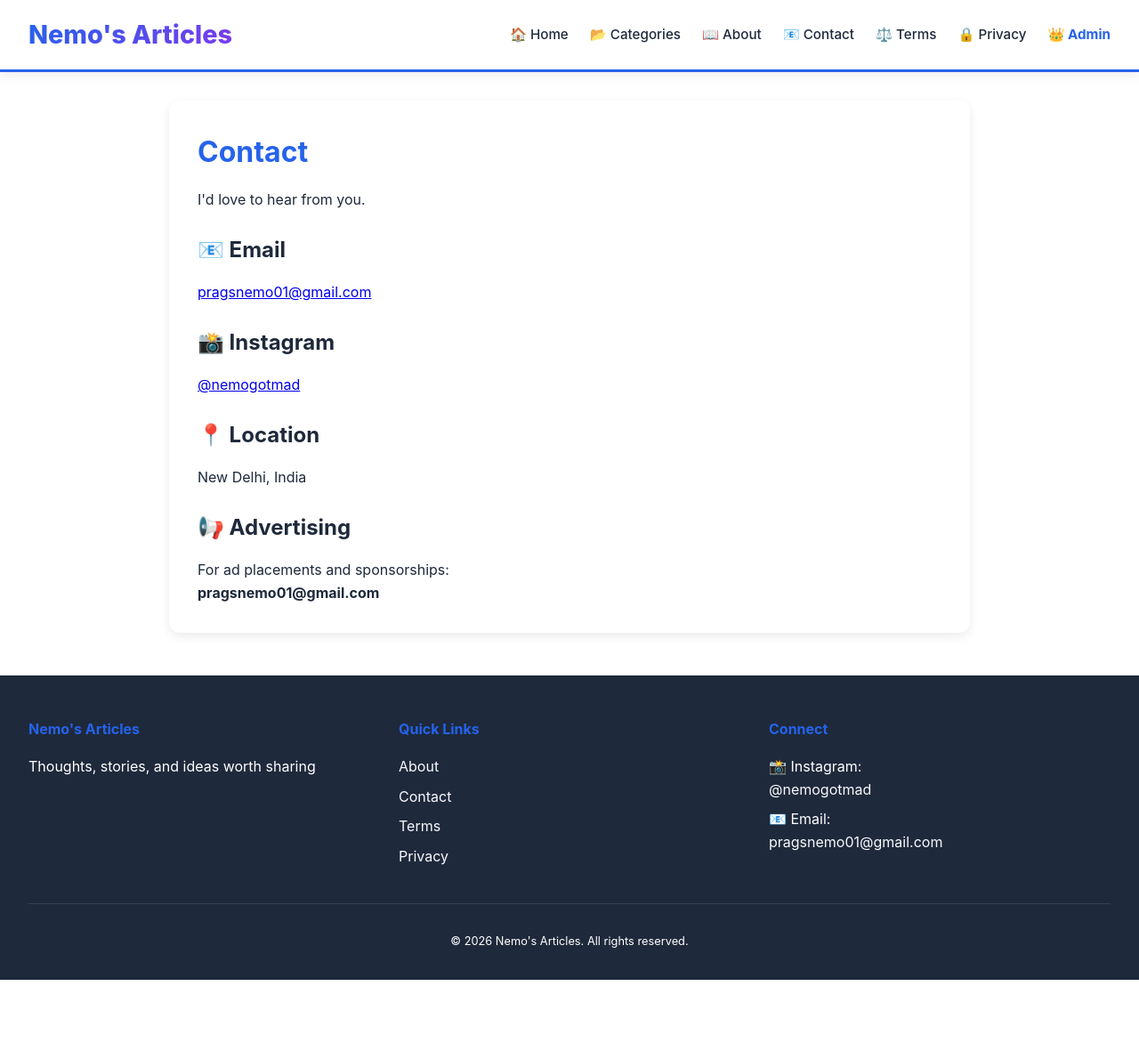
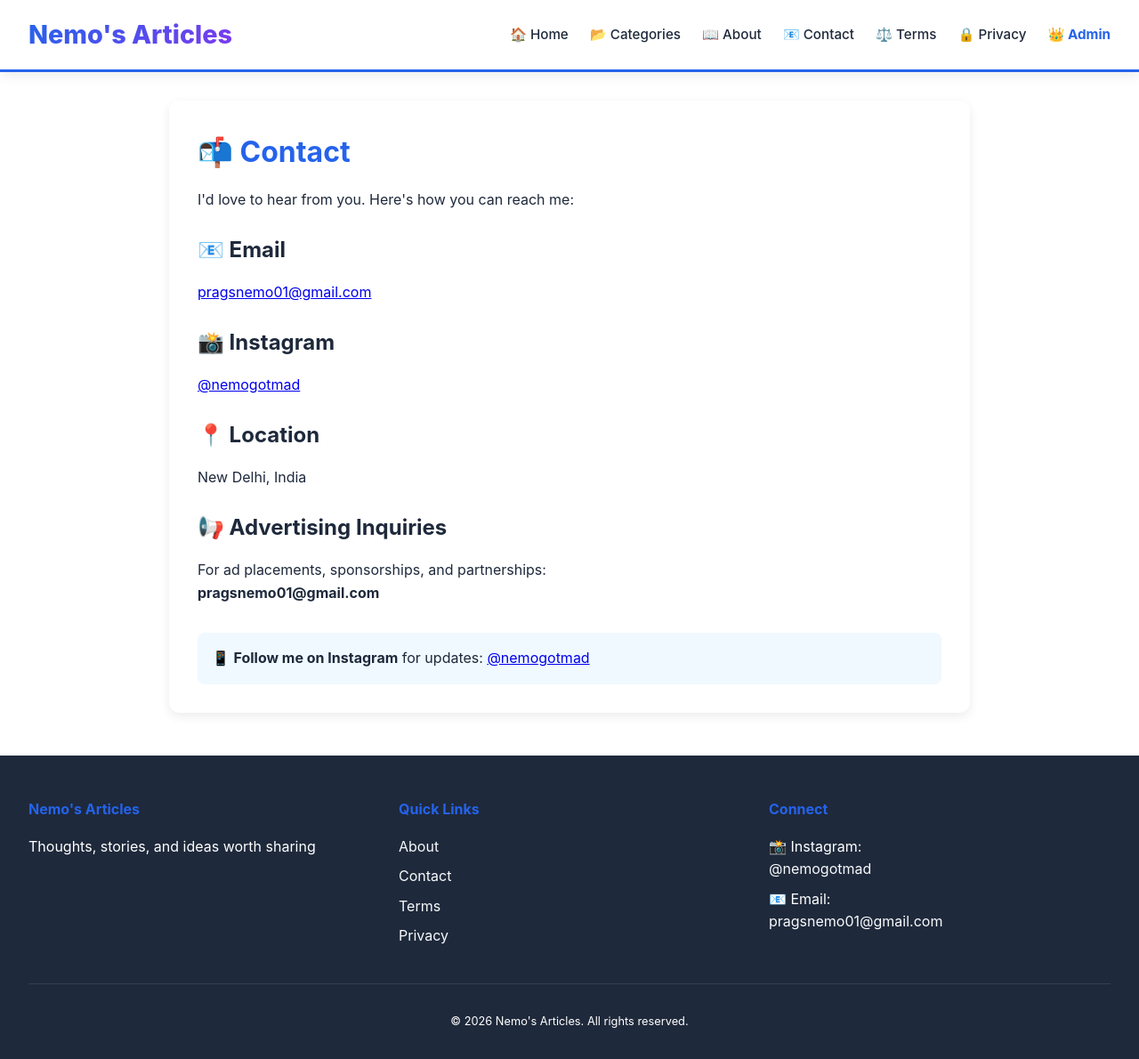
Before and after one commit to nemogotmad/nemo, a Jekyll site: the page built from contact.html, in a window 1280 px wide and 1190 px high. Shown: the whole window at 89% size. Built offline with Jekyll 4.4.1, drawn with Linux system fonts in a browser that asks for light colours.

Commit message:
Update contact.html

```diff
--- a/contact.html
+++ b/contact.html
@@ -1,12 +1,12 @@
 ---
 layout: default
-title: "Contact - Nemo's Articles"
+title: "Contact"
 ---
 
 <div class="page-content">
-    <h1>Contact</h1>
+    <h1>📬 Contact</h1>
 
-    <p>I'd love to hear from you.</p>
+    <p>I'd love to hear from you. Here's how you can reach me:</p>
 
     <h2>📧 Email</h2>
     <p><a href="mailto:pragsnemo01@gmail.com">pragsnemo01@gmail.com</a></p>
@@ -17,7 +17,11 @@ title: "Contact - Nemo's Articles"
     <h2>📍 Location</h2>
     <p>New Delhi, India</p>
 
-    <h2>📢 Advertising</h2>
-    <p>For ad placements and sponsorships:<br>
+    <h2>📢 Advertising Inquiries</h2>
+    <p>For ad placements, sponsorships, and partnerships:<br>
     <strong>pragsnemo01@gmail.com</strong></p>
+
+    <div style="margin-top: 2rem; padding: 1rem; background: #f0f9ff; border-radius: 8px;">
+        <p>📱 <strong>Follow me on Instagram</strong> for updates: <a href="https://instagram.com/nemogotmad">@nemogotmad</a></p>
+    </div>
 </div>
```
